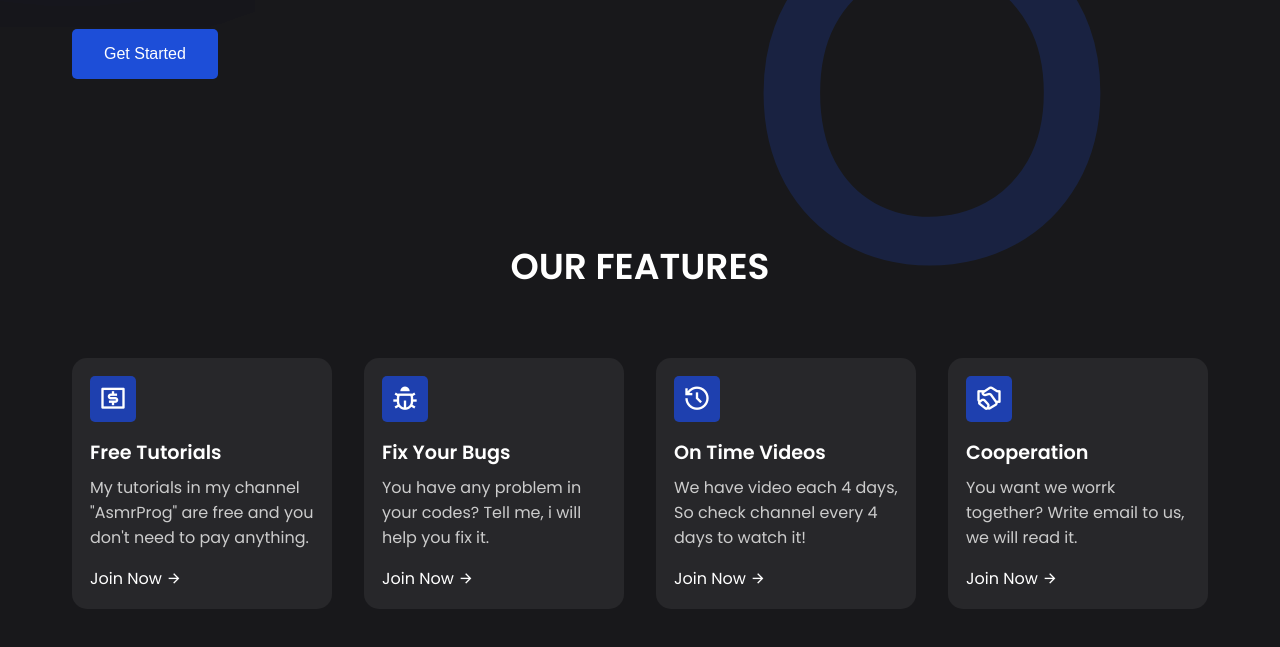
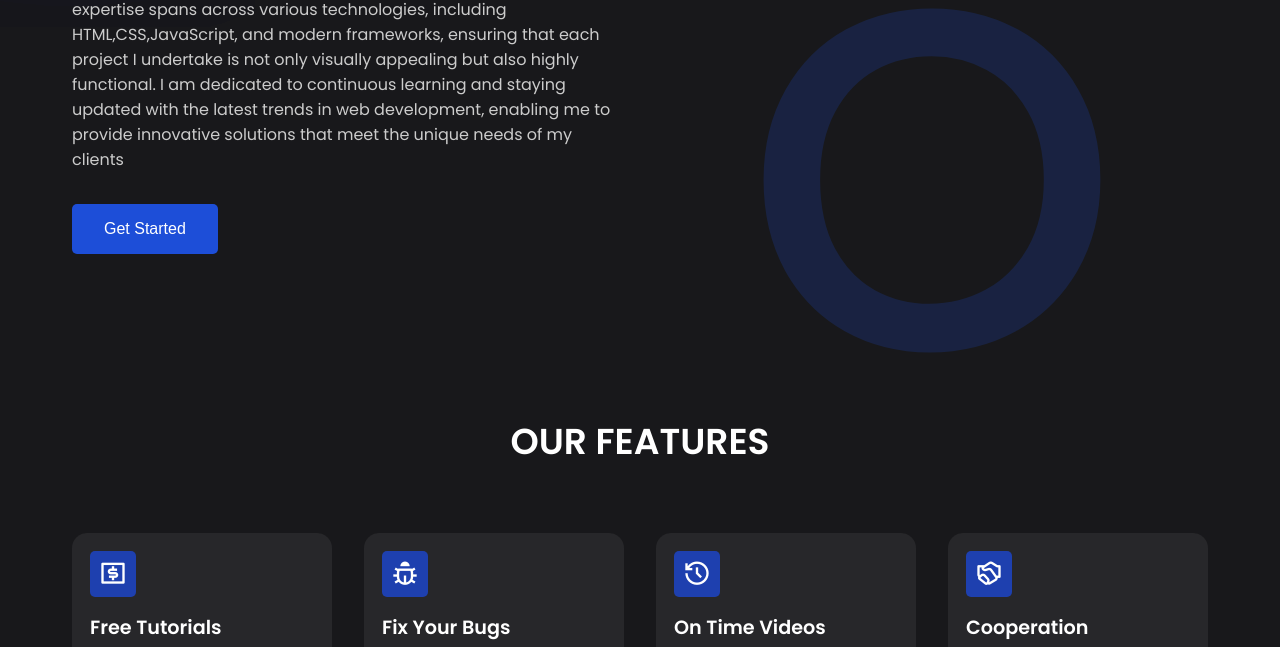
Before and after one commit to SreerajKA2255/mywebsite, a plain HTML site: page index.html in a window 1280 px wide. Shown: the part 482-1129 px from the top of the page. Drawn offline with nearby package versions, Linux system fonts and the light colour scheme.

Commit message:
Update index.html

```diff
--- a/index.html
+++ b/index.html
@@ -32,11 +32,16 @@
             <span class="blur"></span>
             <span class="blur"></span>
             <h4>CREATE YOUR SITE LIKE A PRO</h4>
-            <H1>Hi, I'm <span>Reza</span>, Web Developer</H1>
+            <H1>Hi, I'm <span>Sreeraj K A</span>, Web Developer</H1>
             <p>
-                Lorem ipsum, dolor sit amet consectetur adipisicing elit. Repellendus rem eos aliquid quo rerum
-                temporibus ipsum distinctio numquam ut omnis placeat, nam sint atque quos dolorem laborum? Rerum, esse
-                dolorem.
+              I am a passionate web developer with a strong foundation in building dynamic and responsive websites.
+                With a keen eye for detail and a commitment to delivering high-quality work, I specialize in creating
+                user-friendly interfaces and robust backend systems. My expertise spans across various technologies,
+                including HTML,CSS,JavaScript, and modern frameworks, ensuring that each project I undertake
+                is not only visually appealing but also highly functional. I am dedicated to continuous learning
+                and staying updated with the latest trends in web development, enabling me to provide innovative
+                solutions that meet the unique needs of my clients
+
             </p>
             <button class="btn">Get Started</button>
         </div>
@@ -52,7 +57,7 @@
                 <span><i class="ri-money-dollar-box-line"></i></span>
                 <h4>Free Tutorials</h4>
                 <p>
-                    My tutorials in my channel "AsmrProg" are free and you don't need to pay anything.
+                    My tutorials on my channel "Sreeraj K A" are free and you don't need to pay anything.
                 </p>
                 <a href="#">Join Now <i class="ri-arrow-right-line"></i></a>
             </div>
@@ -60,7 +65,7 @@
                 <span><i class="ri-bug-line"></i></span>
                 <h4>Fix Your Bugs</h4>
                 <p>
-                    You have any problem in your codes? Tell me, i will help you fix it.
+                    Do you have any problems with your codes? Please let me know, and I will help you fix it.
                 </p>
                 <a href="#">Join Now <i class="ri-arrow-right-line"></i></a>
             </div>
@@ -68,7 +73,7 @@
                 <span><i class="ri-history-line"></i></span>
                 <h4>On Time Videos</h4>
                 <p>
-                    We have video each 4 days, So check channel every 4 days to watch it!
+                    We have a video every 4 days, So check the channel every 4 days to watch it!
                 </p>
                 <a href="#">Join Now <i class="ri-arrow-right-line"></i></a>
             </div>
@@ -76,7 +81,7 @@
                 <span><i class="ri-shake-hands-line"></i></span>
                 <h4>Cooperation</h4>
                 <p>
-                    You want we worrk together? Write email to us, we will read it.
+                    Do you want us to work together? Could you write an email to us, we will read it?
                 </p>
                 <a href="#">Join Now <i class="ri-arrow-right-line"></i></a>
             </div>
```
